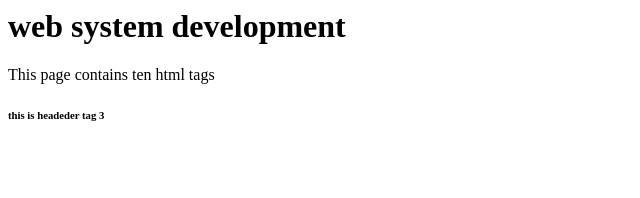
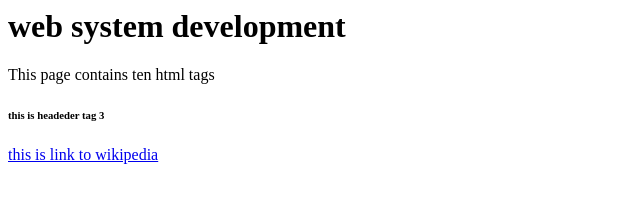
Before and after one commit to harienms/homework2, a plain HTML site: page index.html in a window 1280 px wide. Shown: the whole page, without its empty margins (0-640 px from the left). Drawn offline with Linux system fonts and the light colour scheme.

Commit message:
fourth commit

```diff
--- a/index.html
+++ b/index.html
@@ -9,6 +9,7 @@
 
   <p>This page contains ten html tags </p>
   <h6>this is headeder tag 3</h6>
+<a href="https://www.wikipedia.org/">this is link to wikipedia</a>
 
   </body>
 
```
